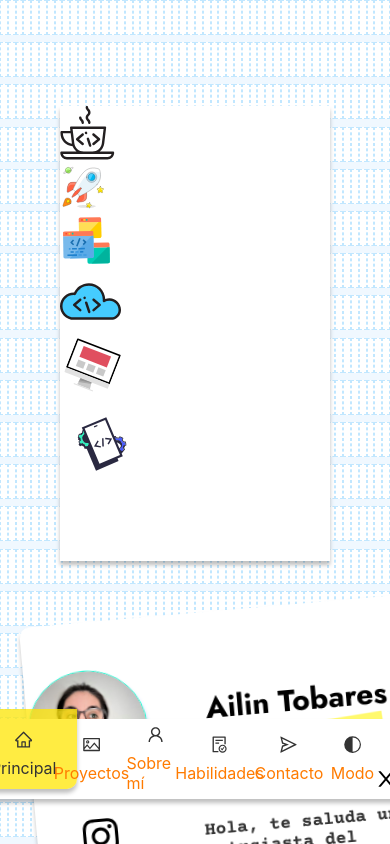
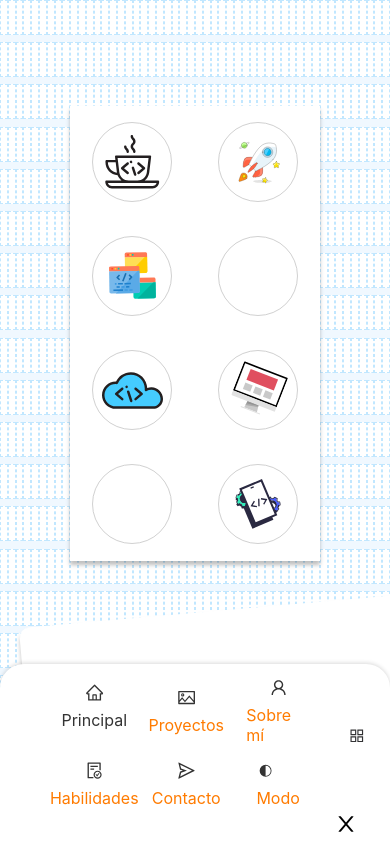
Before and after one commit to a1l1n/Portfolio, a React (Create React App) app: page / in a window 390 px wide. Shown: the top 844 px of the page. Built offline with nearby package versions, Linux system fonts and the light colour scheme.

Commit message:
feat(navbar): add responsive css

```diff
--- a/src/Components/Home/Stickers/Stickers.jsx
+++ b/src/Components/Home/Stickers/Stickers.jsx
@@ -10,7 +10,7 @@ export const Stickers = () => {
     <div className={Styles.stickers_container}>
       {
         icons?.map((sticker, index) => (
-          <div id={index}>
+          <div id={index} className={Styles.stickers_sticker}>
             {sticker}
           </div>
         ))
--- a/src/Components/Home/Stickers/Stickers.module.css
+++ b/src/Components/Home/Stickers/Stickers.module.css
@@ -1,7 +1,21 @@
 .stickers_container {
+    display: grid;
+    grid-template-columns: repeat(2, 1fr);
+    grid-gap: 2px;
     height: 455px;
-    width: 270px;
+    width: 250px;
     margin-top: 4.6em;
     background-color: white;
     box-shadow: 0px 4px 4px 0px rgba(0, 0, 0, 0.25);
 }
+
+.stickers_sticker {
+    margin: auto;
+    display: flex;
+    align-items: center;
+    justify-content: center;
+    width: 80px;
+    height: 80px;
+    border-radius: 50%;
+    border: 0.2px solid rgb(209, 209, 209);
+}
--- a/src/Components/NavBar/NavBar.jsx
+++ b/src/Components/NavBar/NavBar.jsx
@@ -1,11 +1,18 @@
 import React, { useState } from 'react';
-import { AiOutlineHome, AiOutlineUser, AiOutlineFileDone, AiOutlinePicture, AiOutlineSend, AiOutlineClose, AiOutlineAppstore } from "react-icons/ai";
-import { BsBriefcase, BsCircleFill } from "react-icons/bs";
+import { BsCircleFill } from "react-icons/bs";
 import { VscColorMode } from "react-icons/vsc"
+import { AiOutlineHome,
+  AiOutlineUser,
+  AiOutlineFileDone,
+  AiOutlinePicture,
+  AiOutlineSend,
+  AiOutlineClose,
+  AiOutlineAppstore } from "react-icons/ai";
 import Styles from "./NavBar.module.css";
 
 export const NavBar = () => {
     const [ Toggle, showMenu ] = useState(false);
+    console.log("Esto es Toggle: ", Toggle)
 
     const [selectedItem, setSelectedItem] = useState(0);
     const items = ['Principal', 'Proyectos', 'Sobre mí', 'Habilidades', 'Contacto'];
@@ -19,7 +26,10 @@ export const NavBar = () => {
         <nav className={Styles.nav}>
             {
               Toggle ?
-              <div className={Styles.nav_logo}><BsCircleFill className={Styles.nav_logo_icon} />Portfolio</div>
+              <div className={Styles.nav_logo}>
+                <BsCircleFill className={Styles.nav_logo_icon} />
+                Portfolio
+              </div>
               :
               null
             }
--- a/src/Components/NavBar/NavBar.module.css
+++ b/src/Components/NavBar/NavBar.module.css
@@ -67,7 +67,7 @@
     color: var(--text-color);
 }
 
-/* Indicador */
+/* Indicador ------------------------------------------------*/
 .indicator {
     background-color: var(--navbar-background);
     box-shadow: 0px 4px 4px 0px rgba(0, 0, 0, 0.25);
@@ -101,7 +101,7 @@
     left: calc(4 * (75px + 45px));
 }
 
-/* Active */
+/* Active ---------------------------------------------------*/
 .nav_menu_item.nav_menu_active,
 .nav_menu_item.nav_menu_active a {
     color: var(--text-color);
@@ -113,7 +113,9 @@
     z-index: 15;
 }
 
-.nav_close, .nav_toggle {
+/* --------------------------------------------------- */
+
+.nav_close, .nav_toggle, .nav_logo {
     display: none;
 }
 
@@ -128,7 +130,8 @@
     text-decoration: none;
 }
 
-/* .nav_logo, .nav_toggle {
+
+.nav_logo, .nav_toggle {
     color: rgb(51, 51, 53);
     font-size: 22px;
     font-weight: 500;
@@ -147,56 +150,51 @@
     justify-content: center;
 }
 
-.nav_menu_link {
-    display: flex;
-    color: rgb(175, 150, 6);
-    transition: .3s;
-}
-
-.nav_menu_link:hover {
-    color: black;
-} */
-
 /* MEDIA - QUERY ------------------------------------ */
 /* MEDIUM DEVICES ----------------------------------- */
-@media screen and (max-width: 840px) {
-    .nav_logo_icon {
-        display: none;
-    }
-}
 
 @media screen and (max-width: 801px){
-    .header {
-        top: initial;
+
+    .fixedBottom {
         bottom: 0;
+        margin-bottom: 0;
     }
-
-    .nav_menu {
-        position: fixed;
-        bottom: -100%;
-        left: 0;
+    .nav {
+        transition: .3s;
+        z-index: 2;
         width: 100%;
-        transition: .3s;
-    }
-
-    .show_menu {
-        position: absolute;
-        z-index: 2;
-        bottom: 0;
-        left: 0;
-        width: 100%;
-        background-color: rgb(255, 255, 255);
+        height: 180px;
         padding: 2rem 1.5rem 4rem;
         box-shadow: 0 -1px 4px rgba(0, 0, 0, 0.15);
         border-radius: 1.5rem 1.5rem 0 0;
         transition: .3s;
     }
 
-    .nav_menu_grid {
+    .nav_container {
+        display: grid;
+        grid-template-columns: repeat(3, 1fr);
+        place-content: center;
+        margin-top: 0.6em;
+    }
+
+    .nav_menu_item, .nav_menu_mode {
+        display: grid;
+        place-content: center;
+        margin-left: auto;
+        margin-right: auto;
+        margin-bottom: 0.6rem;
+        padding: 0.2em;
+    }
+
+    .indicator {
+        display: none;
+    }
+
+/*     .nav_menu_grid {
         display: grid;
         grid-template-columns: repeat(3, 1fr);
         gap: 2rem;
-    }
+    }  */
 
     .nav_menu_icon {
         font-size: 1.2rem;
@@ -225,7 +223,7 @@
 }
 
 /* SMALL DEVICES ------------------------------------------- */
-@media screen and (max-width: 350px) {
+@media screen and (max-width: 360px) {
     .nav_menu {
         padding: 2rem .25rem 4rem;
     }
@@ -233,4 +231,38 @@
     .nav_menu_grid {
         column-gap: 0;
     }
+
+    .indicator {
+        width: 90px;
+        height: 4.375rem;
+        top: 10px;
+        z-index: 5;
+        display: flex;
+    }
+
+    .indicator-0 {
+        left: 14%;
+    }
+
+    .indicator-1 {
+        left: calc(1 * (75px + 117px));
+    }
+
+    .indicator-2 {
+        left: calc(2 * (75px + 83px));
+    }
+
+    .indicator-3 {
+        left: calc(3 * (0px + 23px));
+        top: 80px;
+    }
+
+    .indicator-4 {
+        left: calc(4 * (0px + 48px));
+        top: 80px
+    }
+
+    .nav_menu_active {
+        transform: translateY(0px);
+    }
 }
```
